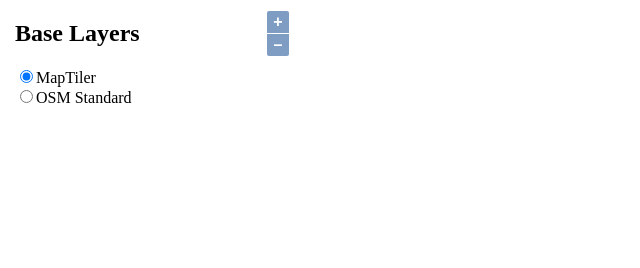
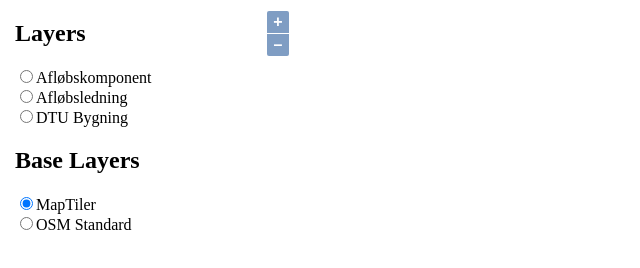
Before and after one commit to tiboego/casmap, a plain HTML site: page index.html in a window 1280 px wide. Shown: the whole page, without its empty margins (0-640 px from the left). Drawn offline with Linux system fonts and the light colour scheme; no server answers.

Commit message:
Update index.html

```diff
--- a/index.html
+++ b/index.html
@@ -10,6 +10,10 @@
 	<div class="grid-container">
 		<div class="grid-1">
 			<div class="sidebar">
+				<h2>Layers</h2>
+				<input type="radio" name='LayerRadioButton' value='Testgeojson2'>Afløbskomponent<br>
+				<input type="radio" name='LayerRadioButton' value='Testgeojson3'>Afløbsledning<br>
+				<input type="radio" name='LayerRadioButton' value='Testgeojson'>DTU Bygning<br>
 				<h2>Base Layers</h2>
 				<input type="radio" name='baseLayerRadioButton' value='mapTiler' checked>MapTiler<br>
 				<input type="radio" name='baseLayerRadioButton' value='OSMStandard'>OSM Standard<br>
```
